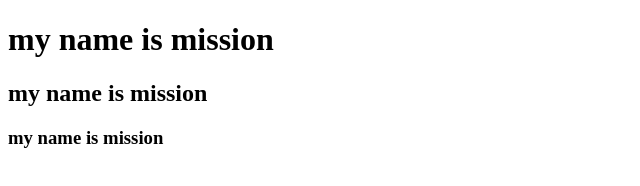
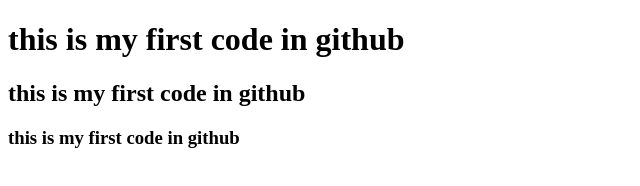
Before and after one commit to missionbiswas/my-new-web, a plain HTML site: page index.html in a window 1280 px wide. Shown: the whole page, without its empty margins (0-640 px from the left). Drawn offline with Linux system fonts and the light colour scheme.

Commit message:
mission commit

```diff
--- a/index.html
+++ b/index.html
@@ -9,9 +9,9 @@
 </head>
 
 <body>
-    <h1>my name is mission</h1>
-    <h2>my name is mission</h2>
-    <h3>my name is mission</h3>
+    <h1>this is my first code in github</h1>
+    <h2>this is my first code in github</h2>
+    <h3>this is my first code in github</h3>
 </body>
 
 </html>
```
